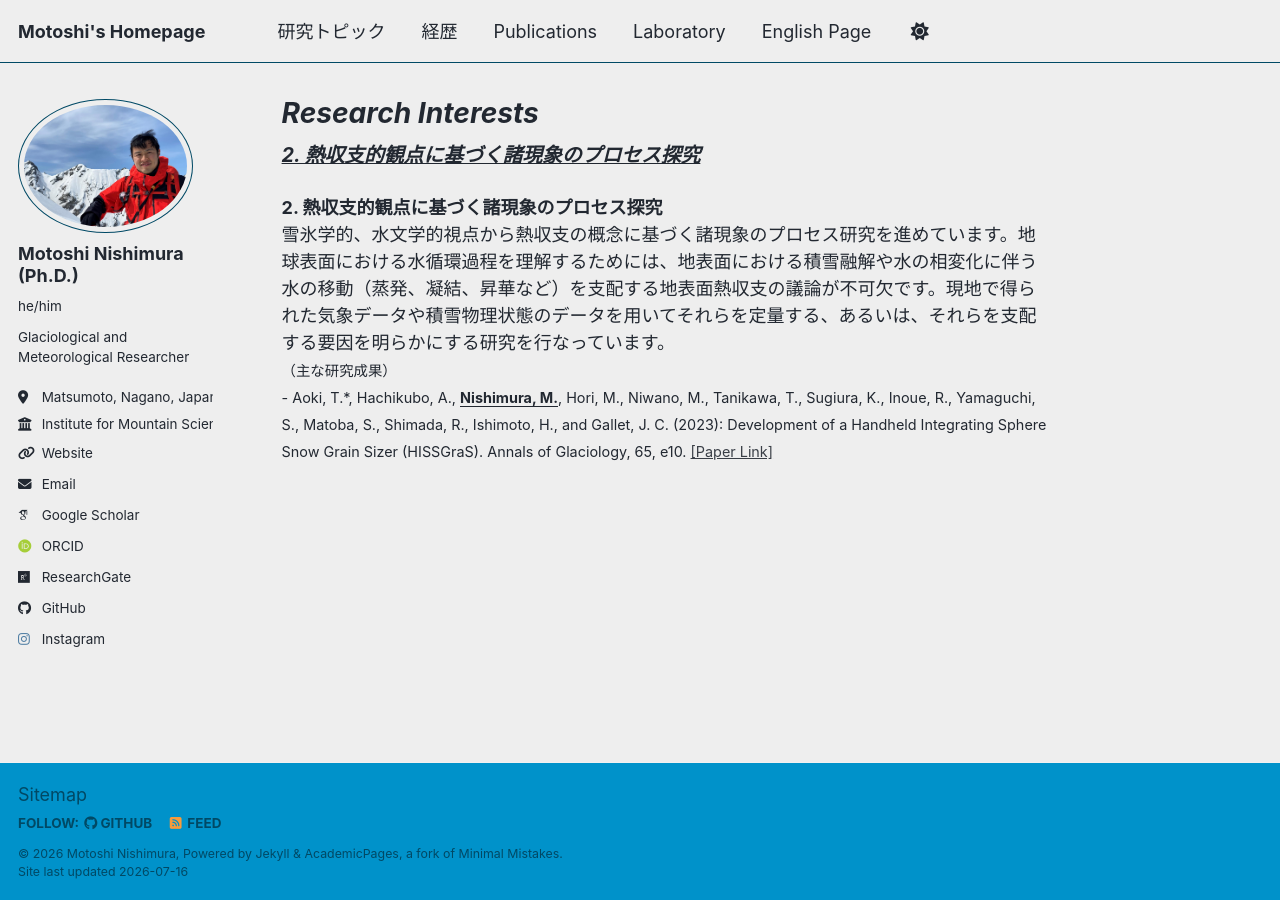
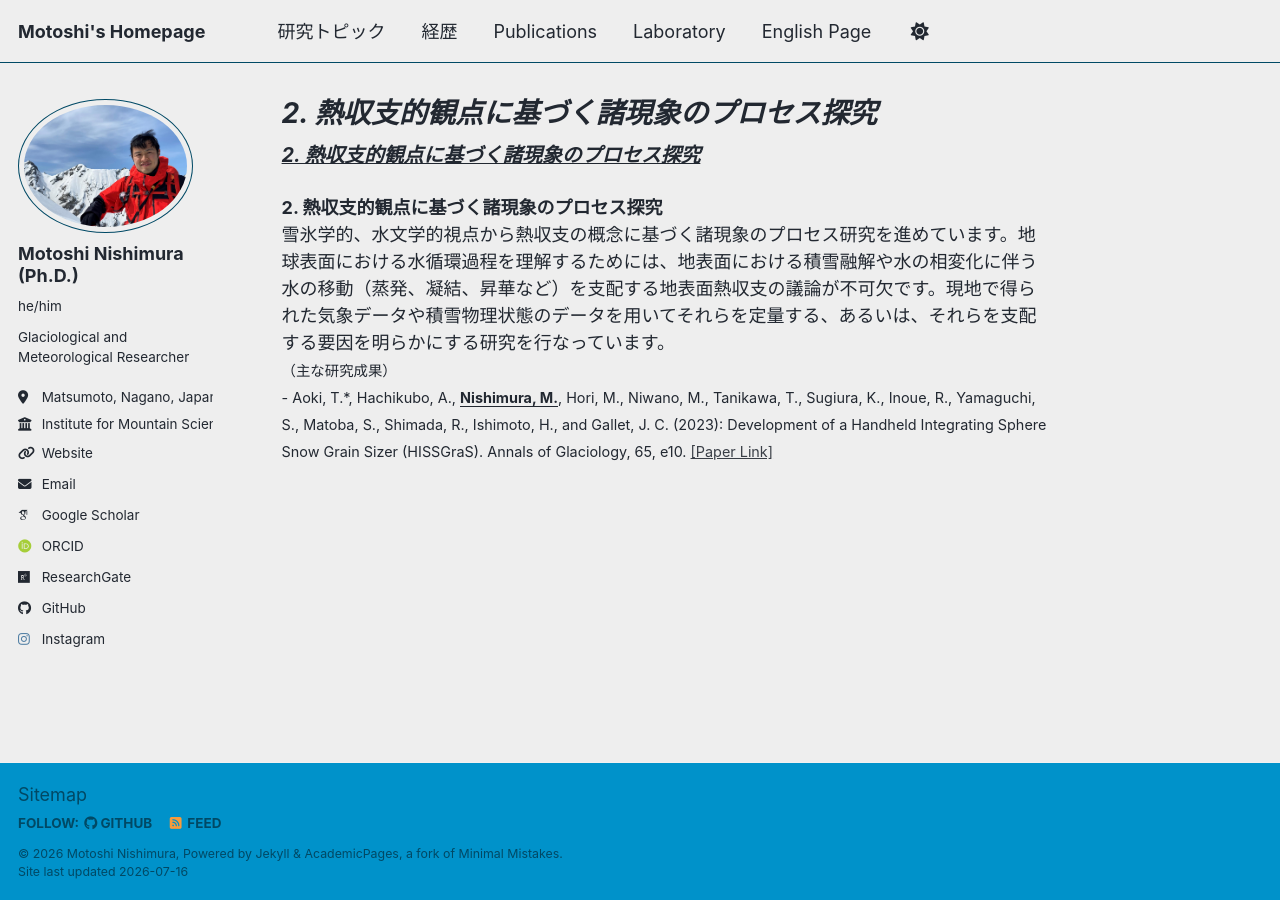
Before and after one commit to MotoshiNishimura/MotoshiNishimura.github.io, a Jekyll site: the page built from _pages/interest2.md, in a window 1280 px wide. Built offline with Jekyll 4.4.1, drawn with Linux system fonts in a browser that asks for light colours; some web fonts are replaced; a script bundle is joined from its source files by our own code; library files that are not in the unit come from our copies.

Commit message:
Update title in interest2.md to Japanese

```diff
--- a/_pages/interest2.md
+++ b/_pages/interest2.md
@@ -1,6 +1,6 @@
 ---
 permalink: /interest2/
-title: "*Research Interests*"
+title: "*2. 熱収支的観点に基づく諸現象のプロセス探究*"
 author_profile: true
 ---
 <p>
```
